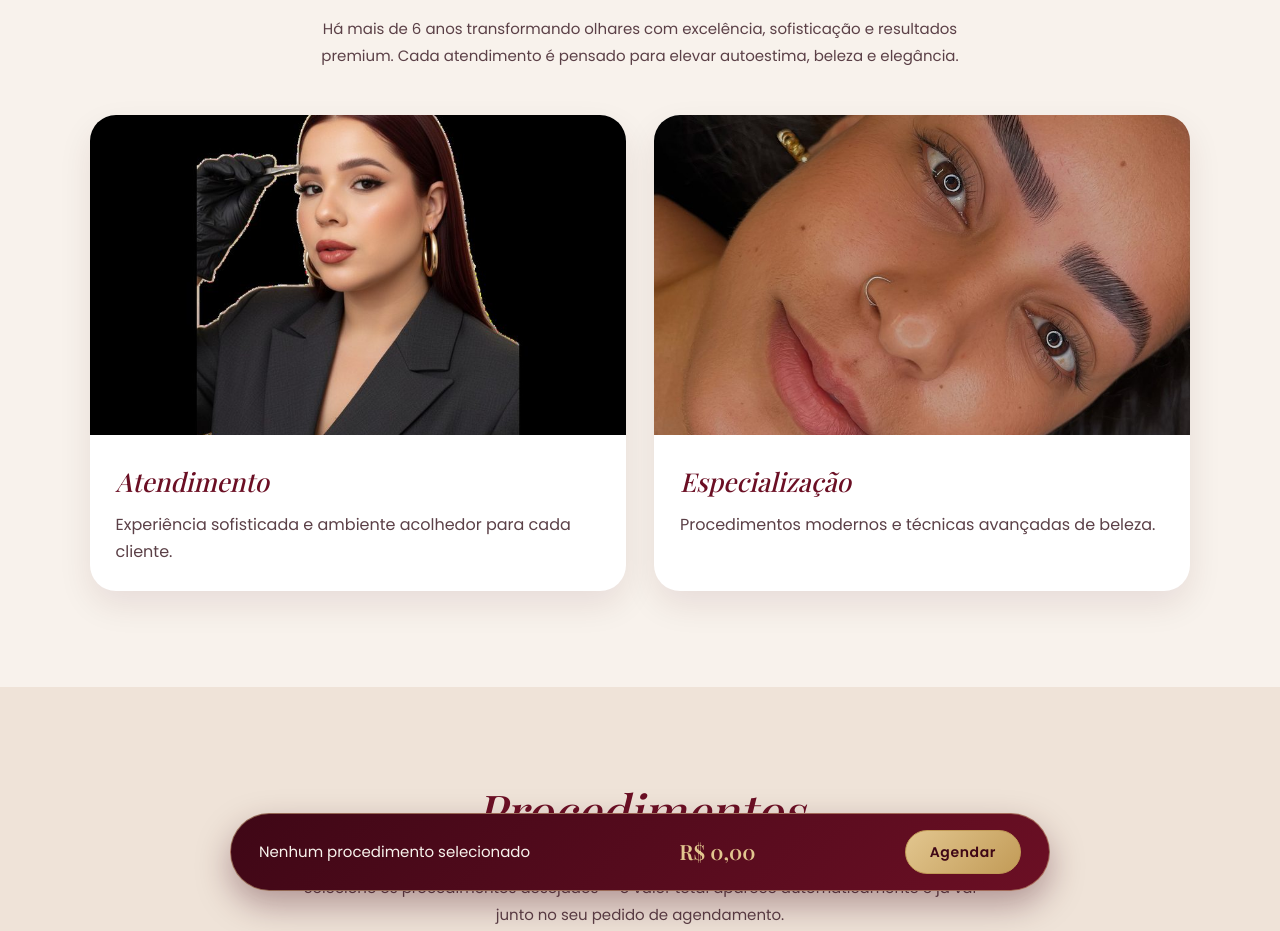
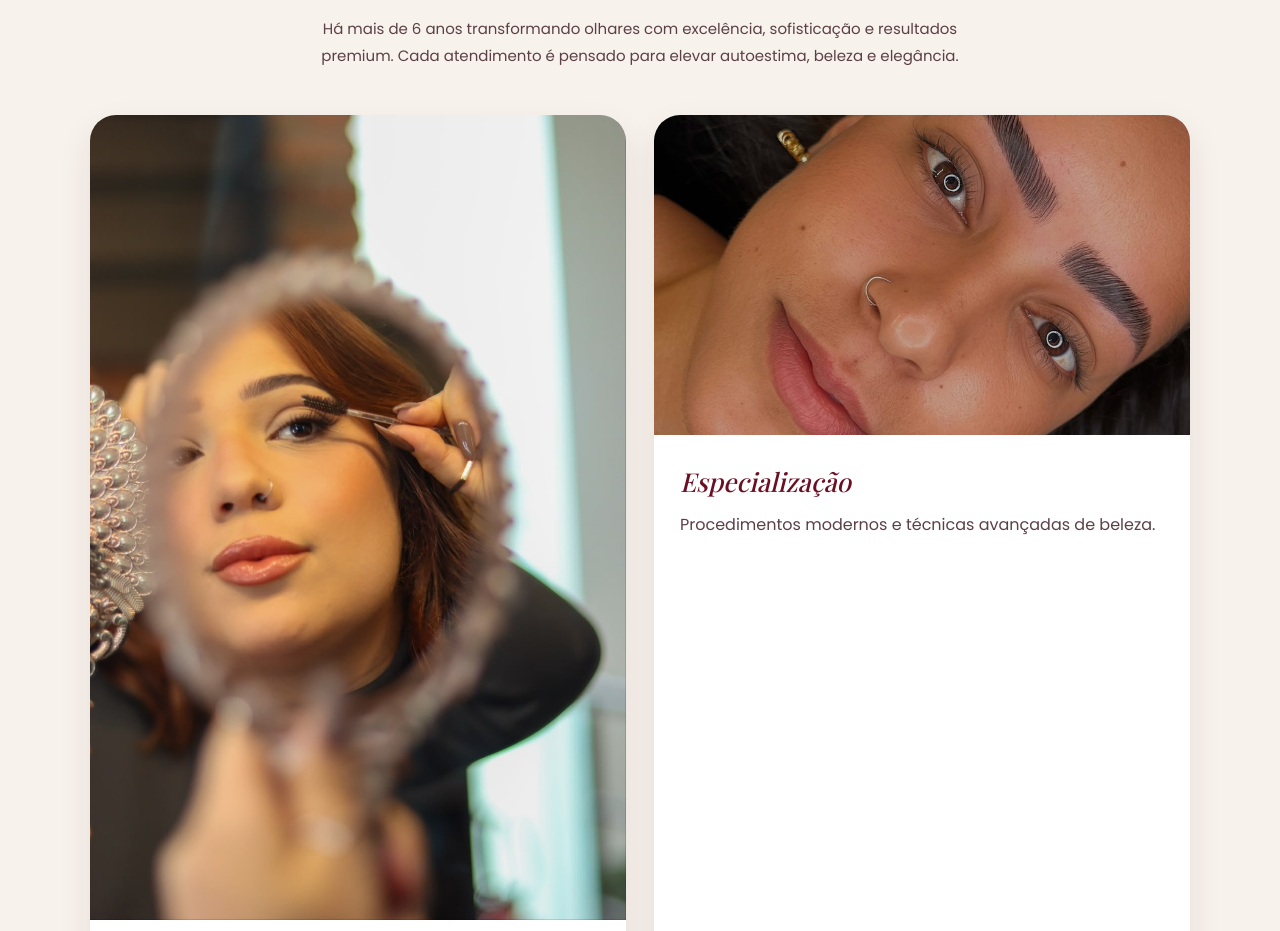
Before and after one commit to sanchestore/thaina-premium, a plain HTML site: page index.html in a window 1280 px wide. Shown: the part 972-1903 px from the top of the page. Drawn offline with nearby package versions, Linux system fonts and the light colour scheme; a web font is replaced by a local one.

Commit message:
Quem somos: nova foto da Thaina sem corte

```diff
--- a/index.html
+++ b/index.html
@@ -207,7 +207,7 @@ Cada atendimento é pensado para elevar autoestima, beleza e elegância.
 <div class="grid">
 
 <div class="card">
-<img src="heroi-capa.jpg" alt="Thainá Mendes atendendo cliente">
+<img src="thaina-quem-somos.jpg" alt="Thainá Mendes" style="height:auto;aspect-ratio:2/3;object-fit:contain;background:#f6ecea;">
 <div class="card-content">
 <h3>Atendimento</h3>
 <p>
```
